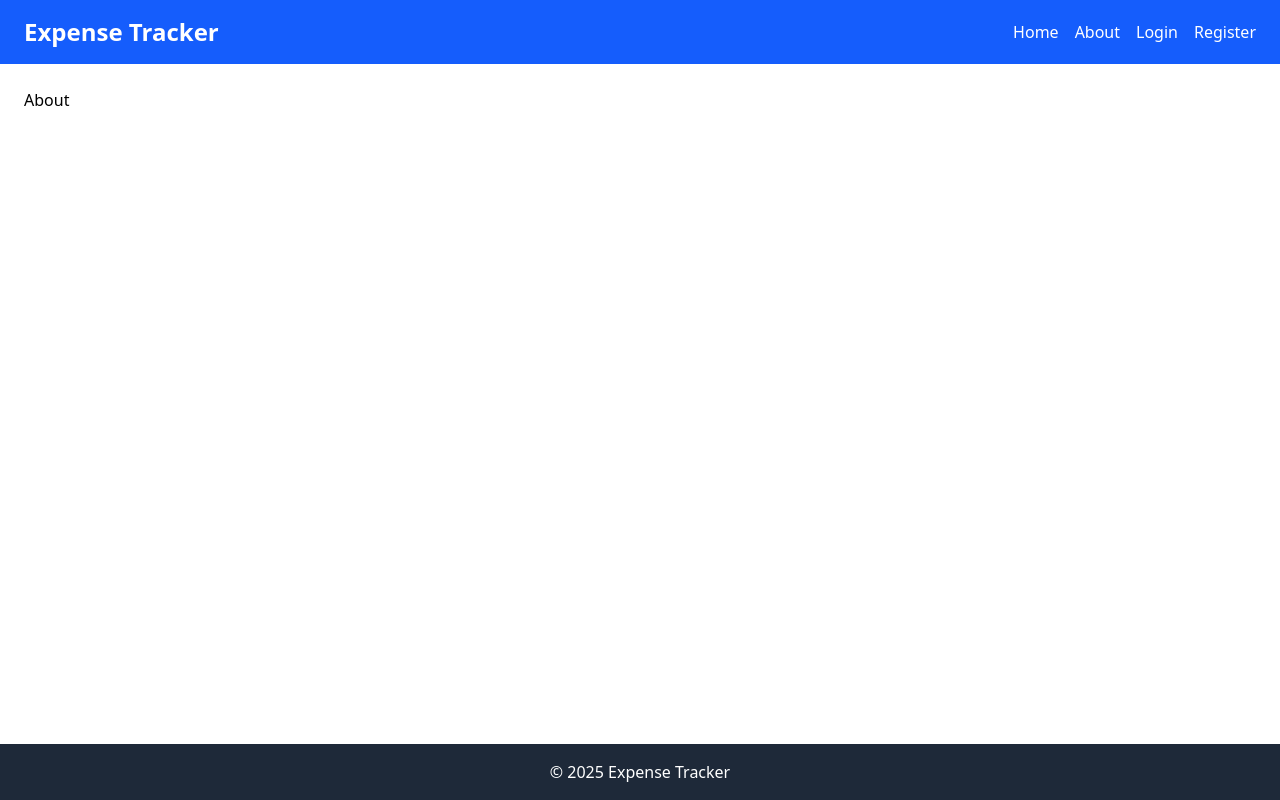
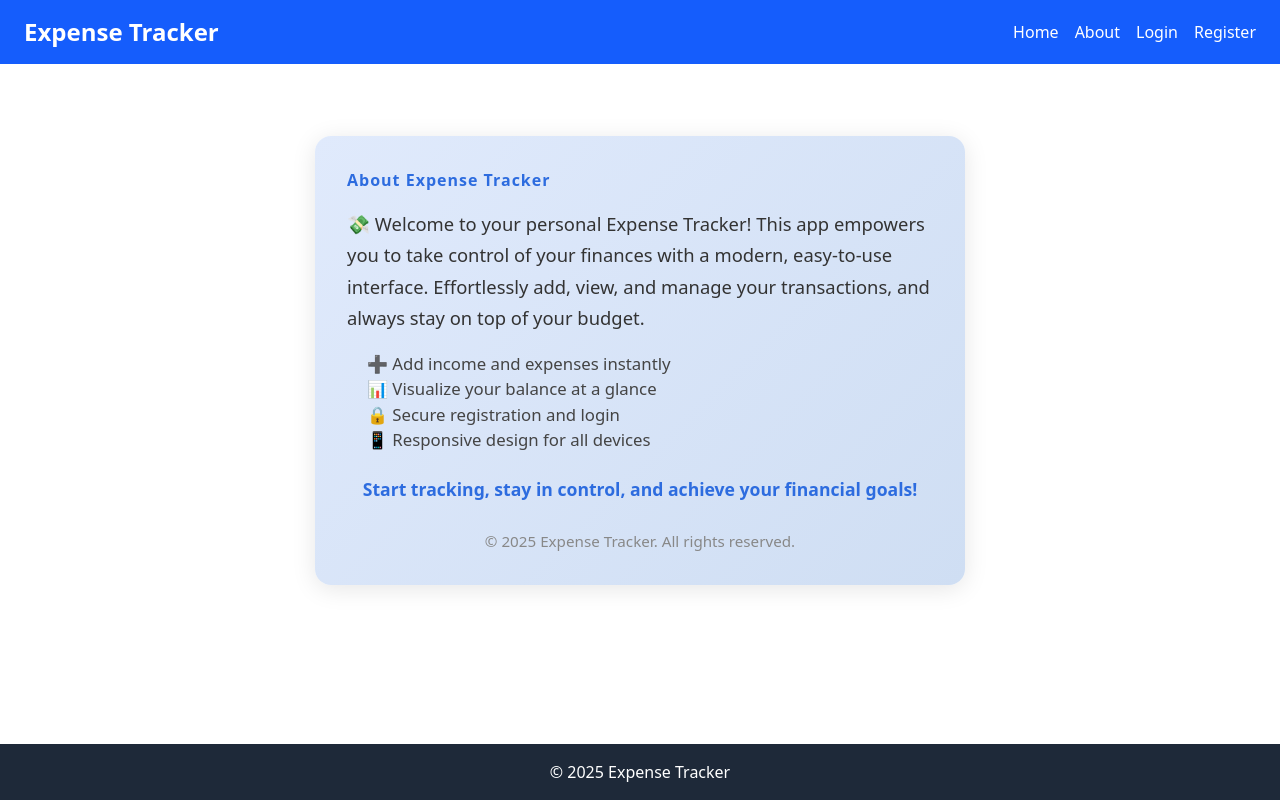
Before and after one commit to Abantikamili18/Expense-Tracker-Frontend, a React (Vite) app: page /about in a window 1280 px wide. Built offline with nearby package versions, Linux system fonts and the light colour scheme.

Commit message:
About Section

```diff
--- a/src/components/About.jsx
+++ b/src/components/About.jsx
@@ -2,7 +2,26 @@ import React from 'react'
 
 const About = () => {
   return (
-    <div>About</div>
+    <div style={{ maxWidth: '650px', margin: '48px auto', padding: '32px', background: 'linear-gradient(135deg, #e0eafc 0%, #cfdef3 100%)', borderRadius: '16px', boxShadow: '0 4px 24px rgba(0,0,0,0.10)' }}>
+      <h2 style={{ color: '#2d6cdf', marginBottom: '16px', fontWeight: 700, letterSpacing: '1px' }}>About Expense Tracker</h2>
+      <p style={{ fontSize: '1.15em', color: '#333', marginBottom: '18px', lineHeight: 1.7 }}>
+        <span role="img" aria-label="wallet">💸</span> Welcome to your personal Expense Tracker! This app empowers you to take control of your finances with a modern, easy-to-use interface. Effortlessly add, view, and manage your transactions, and always stay on top of your budget.
+      </p>
+      <ul style={{ paddingLeft: '20px', marginBottom: '20px', color: '#444', fontSize: '1.05em' }}>
+        <li><span role="img" aria-label="plus">➕</span> Add income and expenses instantly</li>
+        <li><span role="img" aria-label="chart">📊</span> Visualize your balance at a glance</li>
+        <li><span role="img" aria-label="lock">🔒</span> Secure registration and login</li>
+        <li><span role="img" aria-label="mobile">📱</span> Responsive design for all devices</li>
+      </ul>
+      <div style={{ textAlign: 'center', marginTop: '24px' }}>
+        <span style={{ fontSize: '1.1em', color: '#2d6cdf', fontWeight: 600 }}>
+          Start tracking, stay in control, and achieve your financial goals!
+        </span>
+      </div>
+      <p style={{ fontSize: '0.95em', color: '#888', marginTop: '28px', textAlign: 'center' }}>
+        &copy; {new Date().getFullYear()} Expense Tracker. All rights reserved.
+      </p>
+    </div>
   )
 }
 
```
